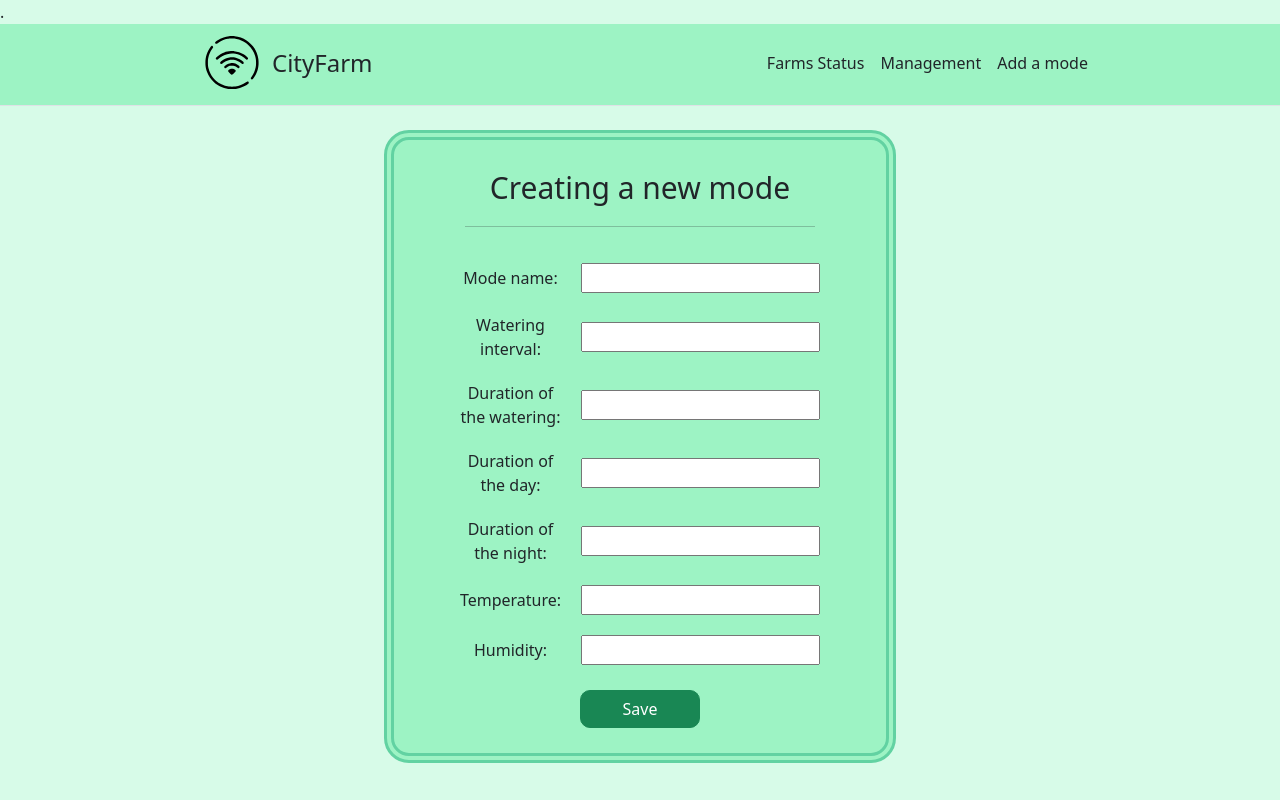
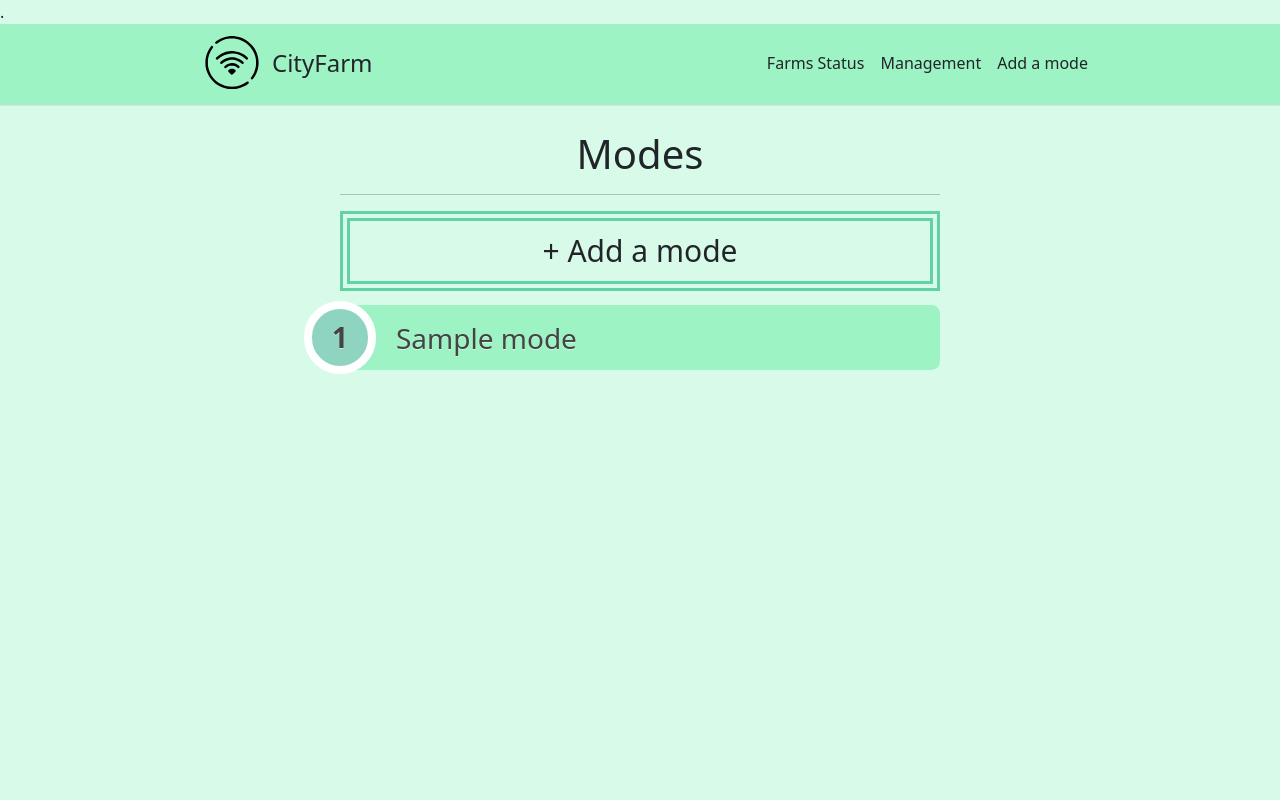
Before and after one commit to vaddddie/djangoweb, a Django app: template djangotest/main/templates/main/mode.html in a window 1280 px wide. Run offline with Django 4.2, Linux system fonts and the light colour scheme; the template is opened without the code that fills it: most values are stand-ins (such as "Sample title", 1, 10 or a date in 2020); form fields are guessed from the names that the template uses; parts of the project's set-up code (start-up, migrations or seed data) failed here and were passed over; some libraries are stand-ins or nearby versions.

Commit message:
update page added

```diff
--- a/djangotest/main/templates/main/base.html
+++ b/djangotest/main/templates/main/base.html
@@ -89,6 +89,52 @@
         padding-right:15%;
         padding-left:15%;
     }
+    .rounded {
+    counter-reset: li;
+    list-style: none;
+    font-size: 28px;
+    padding: 0;
+    text-shadow: 0 1px 0 rgba(255,255,255,.5);
+    }
+    .rounded a {
+    position: relative;
+    display: block;
+    padding: .4em .4em .4em 2em;
+    margin: .5em 0;
+    background: #9DF3C4;
+    color: #444;
+    text-decoration: none;
+    border-radius: .3em;
+    transition: .3s ease-out;
+    }
+    .rounded a:hover {background: #E9E4E0;}
+    .rounded a:hover:before {transform: rotate(360deg);}
+    .rounded a:before {
+    content: counter(li);
+    counter-increment: li;
+    position: absolute;
+    left: -1.3em;
+    top: 50%;
+    margin-top: -1.3em;
+    background: #8FD4C1;
+    height: 2.6em;
+    width: 2.6em;
+    line-height: 2em;
+    border: .3em solid white;
+    text-align: center;
+    font-weight: bold;
+    border-radius: 2em;
+    transition: all .3s ease-out;
+    }
+    .btnmodes{
+    width: 100%;
+    height: 100%;
+    font-size: 30px
+    }
+    .btnmodes:hover {
+    background-color: #E9E4E0;
+
+    }
     </style>
 </head>
 <body style="background-color:#D7FBE8; background-size:cover">
--- /dev/null
+++ b/djangotest/main/templates/main/createmodes.html
@@ -0,0 +1,3 @@
+{% extends 'main/basemodes.html' %}
+
+{% block Title %}Creating a new mode{% endblock %}
--- a/djangotest/main/templates/main/index.html
+++ b/djangotest/main/templates/main/index.html
@@ -12,9 +12,9 @@
             {% if statuses %}
                 {% for el in statuses %}
                     {% if el.GrowthProcess < 100 %}
-                        <div class="alert mt-2" style="width:600px; background:#9DF3C4; margin: 10px; border: 10px double #62D2A2">
+                        <div class="alert mt-2" style="width:600px; background:#9DF3C4; margin: 10px auto; border: 10px double #62D2A2">
                     {% else %}
-                        <div class="alert mt-2" style="width:600px; background:#9DF3C4; margin: 10px; border: 10px double green">
+                        <div class="alert mt-2" style="width:600px; background:#9DF3C4; margin: 10px auto; border: 10px double green">
                     {% endif %}
                            <rb style="font-size:32px; font-weight:bold">{{ el.FarmName }}</rb>
                             {% if el.CheckLine %}
--- a/djangotest/main/templates/main/mode.html
+++ b/djangotest/main/templates/main/mode.html
@@ -1,83 +1,18 @@
 {% extends 'main/base.html' %}
 
-{% block title %}Mods{% endblock %}
+{% block title %}Modes{% endblock %}
 
 {% block content %}
-<div align="center">
-    <div style="background-color:#9DF3C4; width:40%; padding:10px; border-radius:25px; border: 10px double #62D2A2">
-        <form method="post">
-            {% csrf_token %}
-            <table style="width:80%; text-align:center" cellpadding="10">
-                <tr>
-                    <td colspan="2">
-                        <div style="padding:5px; padding-bottom:0px;">
-                            <a style="text-align:center; font-size:30px">
-                                Creating a new mode
-                            </a><hr>
-                        </div>
-                    </td>
-                </tr>
-                <tr>
-                    <td style="width:50%">
-                        Mode name:
-                    </td>
-                    <td>
-                        {{ form.ModeName }}
-                    </td>
-                </tr>
-                <tr>
-                    <td style="width:50%">
-                        Watering interval:
-                    </td>
-                    <td>
-                        {{ form.IWater }}
-                    </td>
-                </tr>
-                <tr>
-                    <td style="width:50%">
-                        Duration of the watering:
-                    </td>
-                    <td>
-                        {{ form.TWater }}
-                    </td>
-                </tr>
-                <tr>
-                    <td style="width:50%">
-                        Duration of the day:
-                    </td>
-                    <td>
-                        {{ form.TLight }}
-                    </td>
-                </tr>
-                <tr>
-                    <td style="width:50%">
-                        Duration of the night:
-                    </td>
-                    <td>
-                        {{ form.ILight }}
-                    </td>
-                </tr>
-                <tr>
-                    <td style="width:50%">
-                        Temperature:
-                    </td>
-                    <td>
-                        {{ form.Temperature }}
-                    </td>
-                </tr>
-                <tr>
-                    <td style="width:50%">
-                        Humidity:
-                    </td>
-                    <td>
-                        {{ form.Humidity }}
-                    </td>
-                </tr>
-            </table>
-            <div style="padding:15px;">
-                <input type="submit" class="btn btn-success" value="Save" style="width:120px; border-radius:10px">
-            </div>
-       </form>
+    <div style="width: 600px; margin: 0 auto;">
+        <h1 style="text-align: center">Modes</h1>
+        <hr>
+        <div style="width:100%; height: 80px; border: 10px double #62D2A2" align="center">
+            <a class="btn btnmodes" href="/createMode">+ Add a mode</a>
+        </div>
+        <ol class="rounded">
+            {% for el in mode %}
+            <li><a href="{% url 'umode' pk=el.id %}">{{ el.ModeName }}</a></li>
+            {% endfor %}
+        </ol>
     </div>
-</div>
 {% endblock %}
--- /dev/null
+++ b/djangotest/main/templates/main/updatemodes.html
@@ -0,0 +1,3 @@
+{% extends 'main/basemodes.html' %}
+
+{% block Title %}Editing the mode{% endblock %}
--- a/djangotest/main/urls.py
+++ b/djangotest/main/urls.py
@@ -6,7 +6,9 @@ from django.conf import settings
 
 urlpatterns = [
     path('', views.index.as_view(), name='home'),
-    path('mode', views.mode.as_view(), name='mode'),
+    path('createMode', views.cmode.as_view(), name='cmode'),
+    path('modes', views.modes.as_view(), name='mode'),
+    path('updateMode/<int:pk>', views.umodes.as_view(), name='umode'),
     path('management', views.management, name='management'),
     path('ArinaBeLike', views.ArinaBeLike, name='ArinaBeLike')
 ] + static(settings.STATIC_URL, document_root=settings.STATIC_ROOT)
```
Also changed, not shown: djangotest/main/templates/main/basemodes.html (added, +85 -0 lines), djangotest/main/views.py (+20 -5 lines), djangotest/db.sqlite3.
